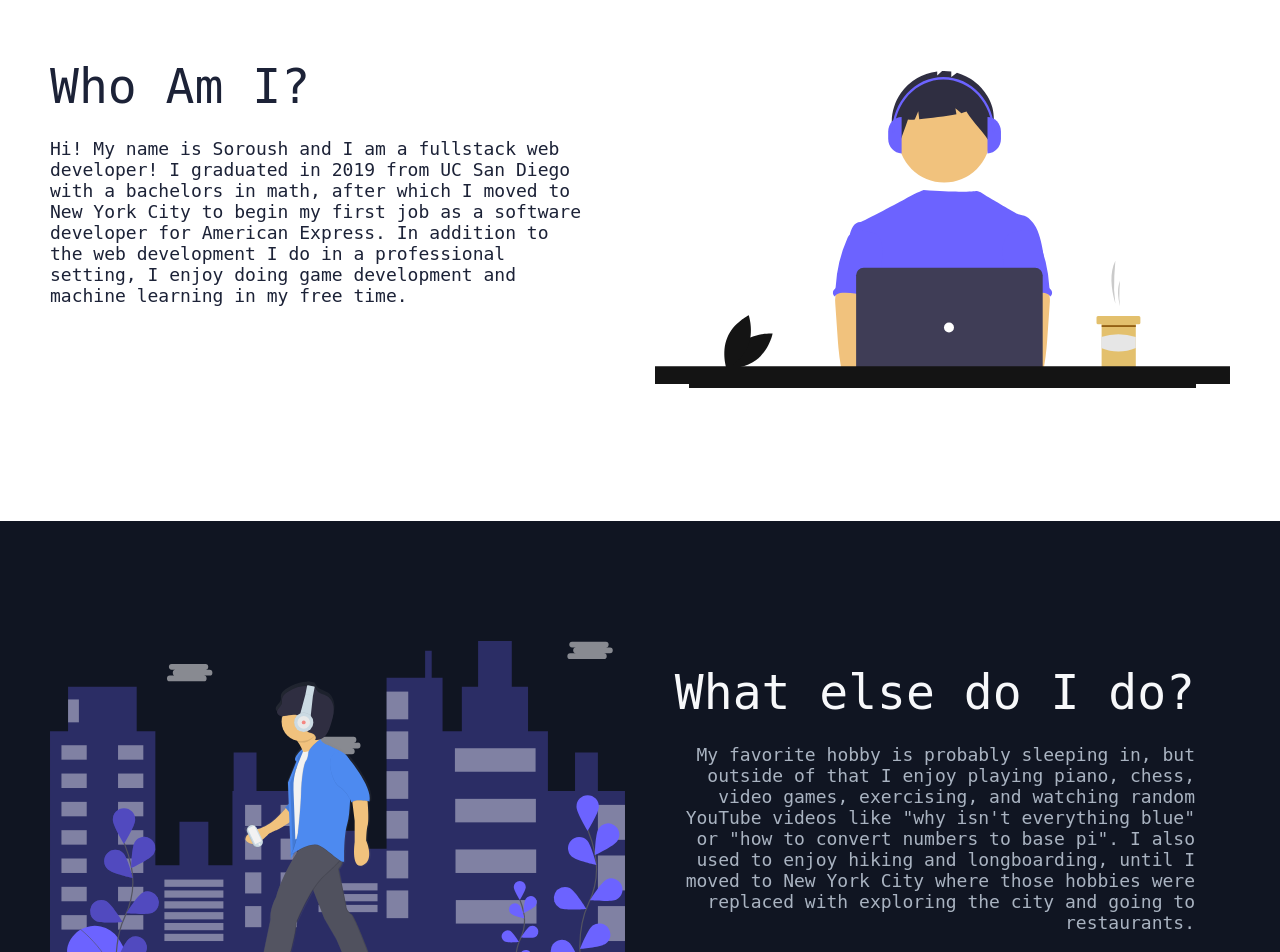
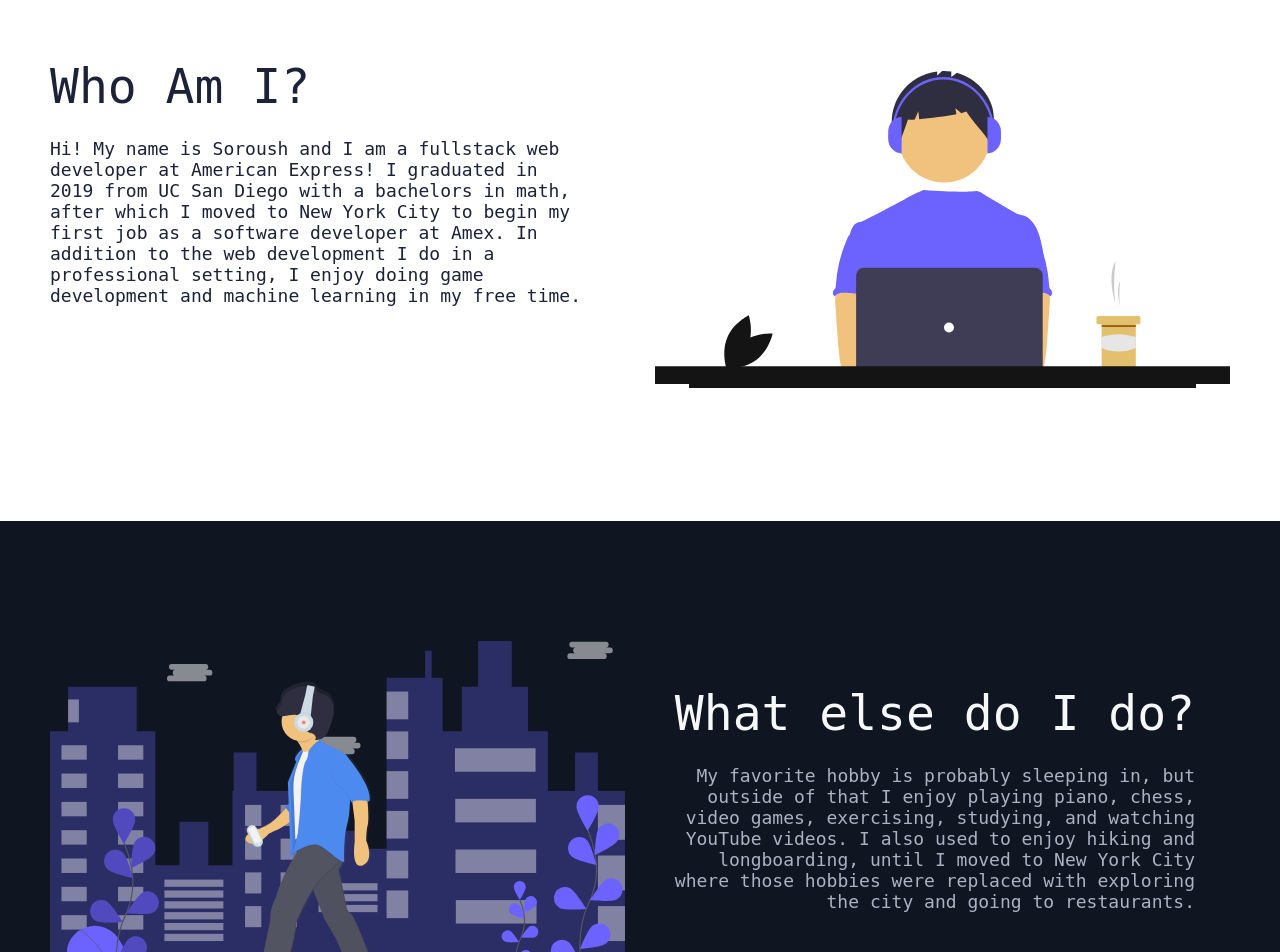
Before and after one commit to ssaberan/PersonalWebsite, a React (Vite) app: page /home in a window 1280 px wide. Shown: the part 580-1532 px from the top of the page. Built offline with nearby package versions, Linux system fonts and the light colour scheme.

Commit message:
update info about me

```diff
--- a/src/Pages/Home/Data.js
+++ b/src/Pages/Home/Data.js
@@ -26,7 +26,7 @@ export const whoAmIData = {
    alignment: "left",
    header: "Who Am I?",
    description:
-      "Hi! My name is Soroush and I am a fullstack web developer! I graduated in 2019 from UC San Diego with a bachelors in math, after which I moved to New York City to begin my first job as a software developer for American Express. In addition to the web development I do in a professional setting, I enjoy doing game development and machine learning in my free time.",
+      "Hi! My name is Soroush and I am a fullstack web developer at American Express! I graduated in 2019 from UC San Diego with a bachelors in math, after which I moved to New York City to begin my first job as a software developer at Amex. In addition to the web development I do in a professional setting, I enjoy doing game development and machine learning in my free time.",
    image: "../../../images/coding.svg",
    alt: "Me at my desk writing some code.",
 };
@@ -36,7 +36,7 @@ export const hobbiesData = {
    alignment: "right",
    header: "What else do I do?",
    description:
-      'My favorite hobby is probably sleeping in, but outside of that I enjoy playing piano, chess, video games, exercising, and watching random YouTube videos like "why isn\'t everything blue" or "how to convert numbers to base pi". I also used to enjoy hiking and longboarding, until I moved to New York City where those hobbies were replaced with exploring the city and going to restaurants.',
+      "My favorite hobby is probably sleeping in, but outside of that I enjoy playing piano, chess, video games, exercising, studying, and watching YouTube videos. I also used to enjoy hiking and longboarding, until I moved to New York City where those hobbies were replaced with exploring the city and going to restaurants.",
    image: "../../../images/walk.svg",
    alt: "Me taking a walk outside.",
 };
```
